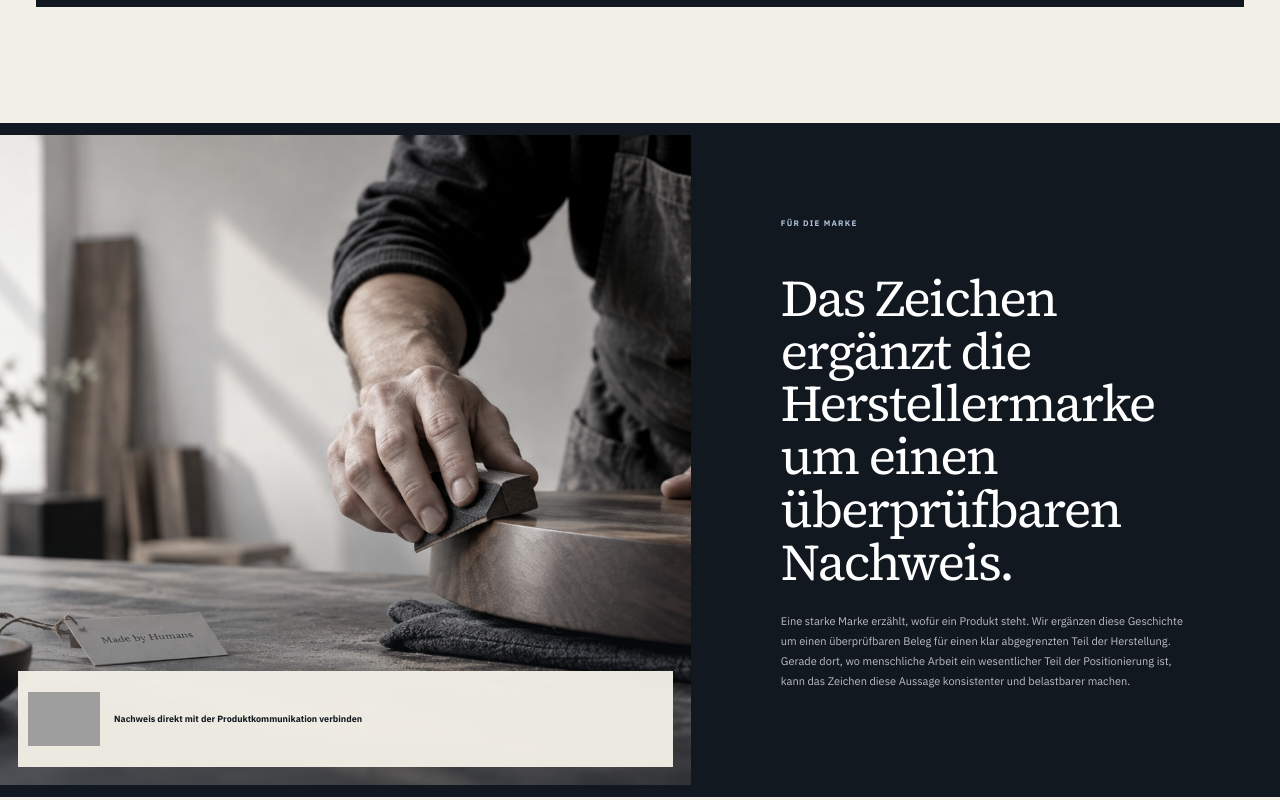
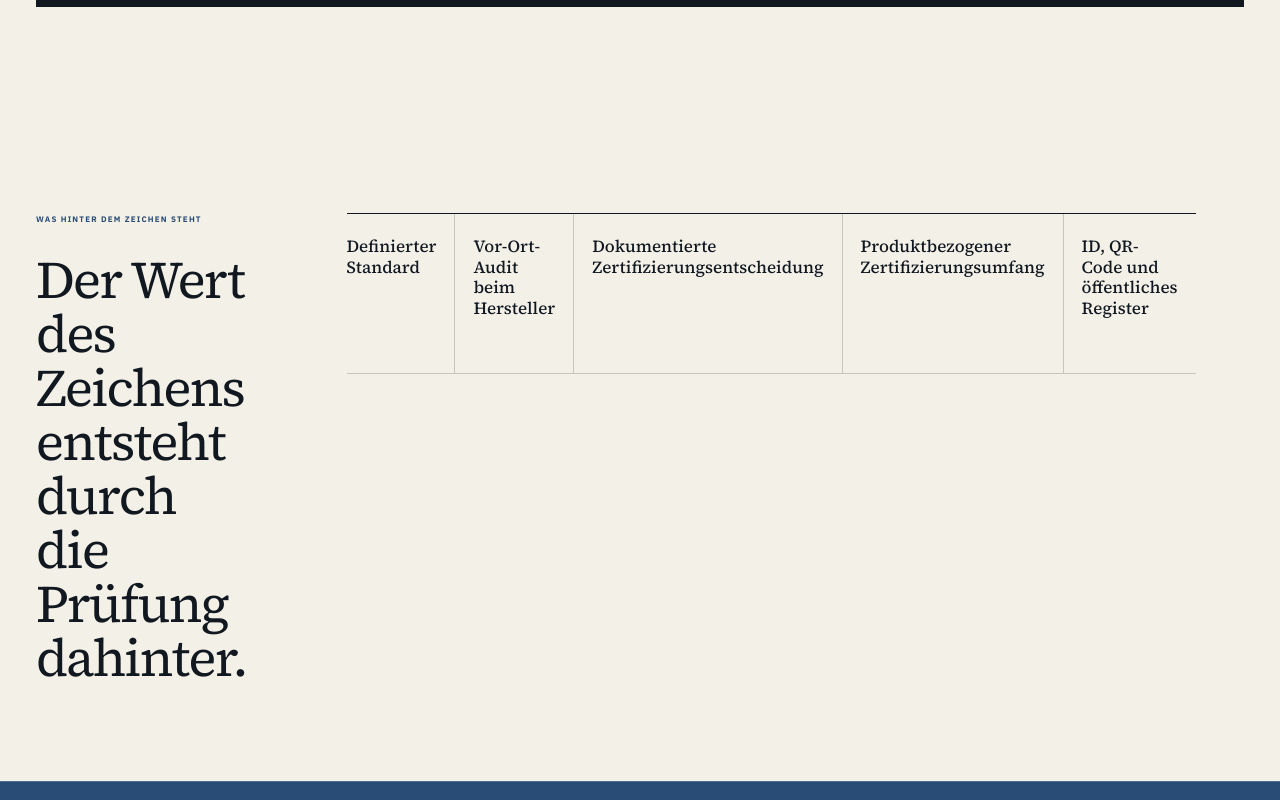
Before and after one commit to dennis-glaser-coder/human-certification-web, a Next.js app: page /warum-made-by-human in a window 1280 px wide. Shown: the part 3700-4500 px from the top of the page. Built offline with nearby package versions, Linux system fonts and the light colour scheme; grey boxes are pictures that could not be loaded.

Commit message:
Remove redundant brand-value section from why page

```diff
--- a/src/app/warum-made-by-human/page.js
+++ b/src/app/warum-made-by-human/page.js
@@ -187,38 +187,6 @@ export default function WhyPage() {
         </div>
       </section>
 
-      <section className="whyBrandValue">
-        <div className="shell whyBrandValueGrid">
-          <div className="whyBrandValueVisual">
-            <img
-              src={assetBase + '/brand/IMG_1040.png'}
-              alt="Menschliche Holzbearbeitung beim manuellen Schleifen eines Produktes"
-              loading="lazy"
-            />
-            <div className="whyBrandSeal">
-              <img
-                src={assetBase + '/brand/made-by-human-logo.png'}
-                alt=""
-                aria-hidden="true"
-                width="78"
-                height="78"
-              />
-              <span>Nachweis direkt mit der Produktkommunikation verbinden</span>
-            </div>
-          </div>
-          <div>
-            <p className="premiumSectionLabel premiumSectionLabelLight">FÜR DIE MARKE</p>
-            <h2>Das Zeichen ergänzt die Herstellermarke um einen überprüfbaren Nachweis.</h2>
-            <p>
-              Eine starke Marke erzählt, wofür ein Produkt steht. Wir ergänzen diese Geschichte
-              um einen überprüfbaren Beleg für einen klar abgegrenzten Teil der Herstellung.
-              Gerade dort, wo menschliche Arbeit ein wesentlicher Teil der Positionierung ist,
-              kann das Zeichen diese Aussage konsistenter und belastbarer machen.
-            </p>
-          </div>
-        </div>
-      </section>
-
       <section className="whyProof">
         <div className="shell whyProofGrid">
           <div>
```
